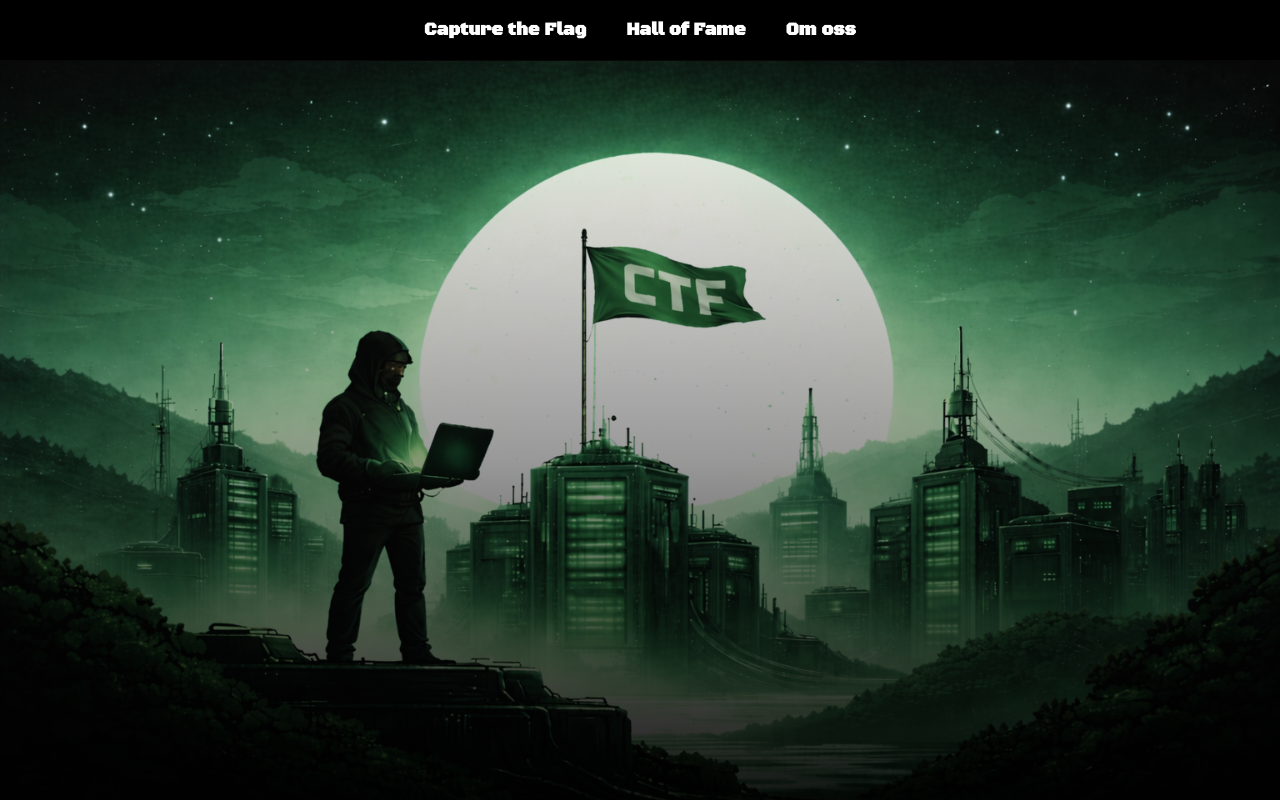
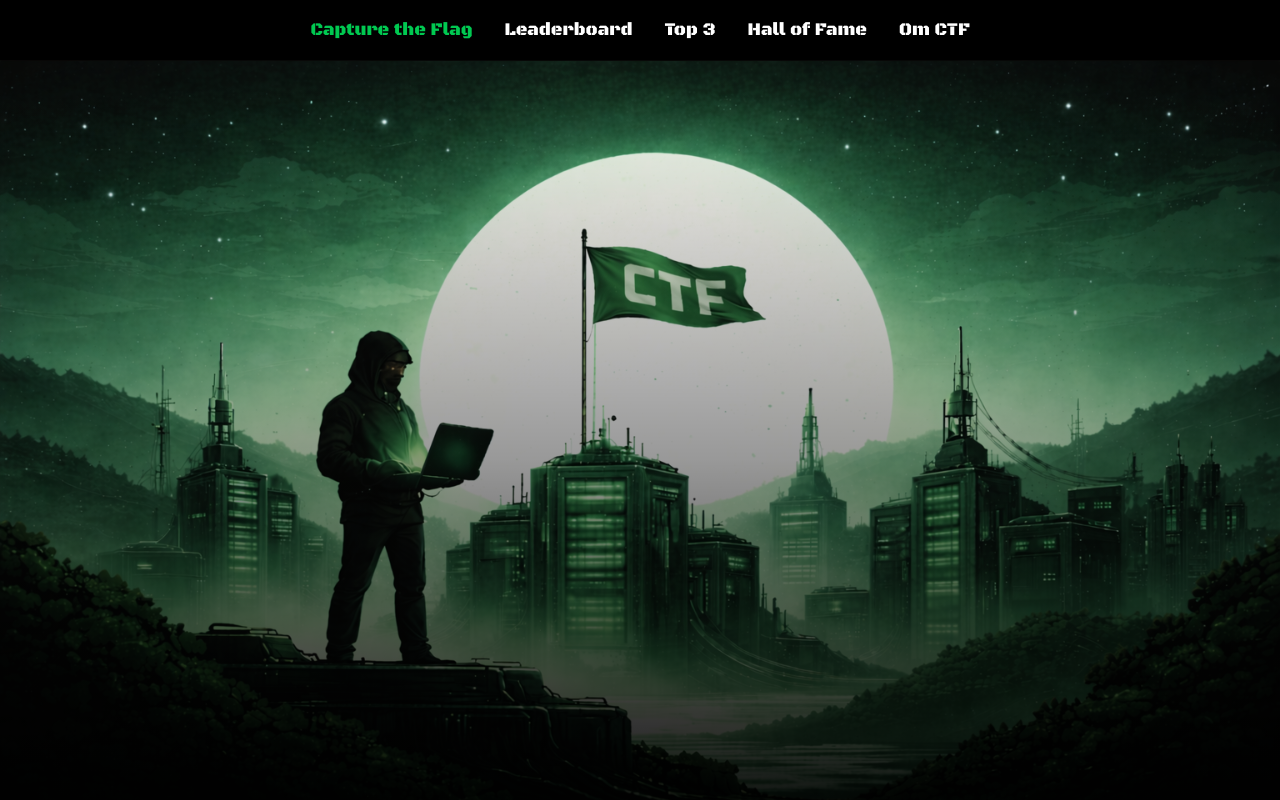
Before and after one commit to Radions191/TillerCTFnetside, a React (Vite) app in the folder tillerCTFnetside/: page / in a window 1280 px wide. Shown: the top 800 px of the page. Built offline with nearby package versions, Linux system fonts and the light colour scheme.

Commit message:
Made better orientation in Navbar, adjusted scaling compared to usable device and added new routes to ctf

```diff
--- a/tillerCTFnetside/index.html
+++ b/tillerCTFnetside/index.html
@@ -4,7 +4,7 @@
     <meta charset="UTF-8" />
     <link rel="icon" type="image/svg+xml" href="/favicon.svg" />
     <meta name="viewport" content="width=device-width, initial-scale=1.0" />
-    <title>package.json</title>
+    <title>Tiller CTF</title>
   </head>
   <body>
     <div id="root"></div>
--- a/tillerCTFnetside/src/components/Navbar.tsx
+++ b/tillerCTFnetside/src/components/Navbar.tsx
@@ -1,23 +1,61 @@
-import { Link, Outlet } from "react-router";
+import { Link, Outlet, NavLink } from "react-router";
 
 export default function Navbar() {
   return (
     <>
-      <div className="bg-black text-white px-6 py-4 flex justify-center items-center gap-10">
-        <Link to="/" className="hover:text-green-500 text-lg font-bold">
-          Capture the Flag
-        </Link>
+      <div className="bg-black ">
+        <div className="max-w-6xl mx-auto px-6 py-4 flex flex-col sm:flex-row justify-center items-center gap-3 sm:gap-8">
+          <NavLink
+            to="/"
+            className={({ isActive }) =>
+              isActive
+                ? "text-green-500 text-lg"
+                : "text-white hover:text-green-500 text-lg"
+            }
+          >
+            Capture the Flag
+          </NavLink>
 
-        <Link
-          to="/leaderboard"
-          className="hover:text-green-500 text-lg font-bold"
-        >
-          Hall of Fame
-        </Link>
+          <NavLink
+            to="/leaderboard"
+            className={({ isActive }) =>
+              isActive
+                ? "text-green-500 text-lg"
+                : "text-white hover:text-green-500 text-lg"
+            }
+          >
+            Leaderboard
+          </NavLink>
 
-        <a href="/#om-oss" className="hover:text-green-500 text-lg font-bold">
-          Om oss
-        </a>
+          <NavLink
+            to="/top3"
+            className={({ isActive }) =>
+              isActive
+                ? "text-green-500 text-lg"
+                : "text-white hover:text-green-500 text-lg"
+            }
+          >
+            Top 3
+          </NavLink>
+
+          <NavLink
+            to="/halloffame"
+            className={({ isActive }) =>
+              isActive
+                ? "text-green-500 text-lg"
+                : "text-white hover:text-green-500 text-lg"
+            }
+          >
+            Hall of Fame
+          </NavLink>
+
+          <a
+            href="/#om-oss"
+            className="text-white hover:text-green-500 text-lg"
+          >
+            Om CTF
+          </a>
+        </div>
       </div>
 
       <Outlet />
```
